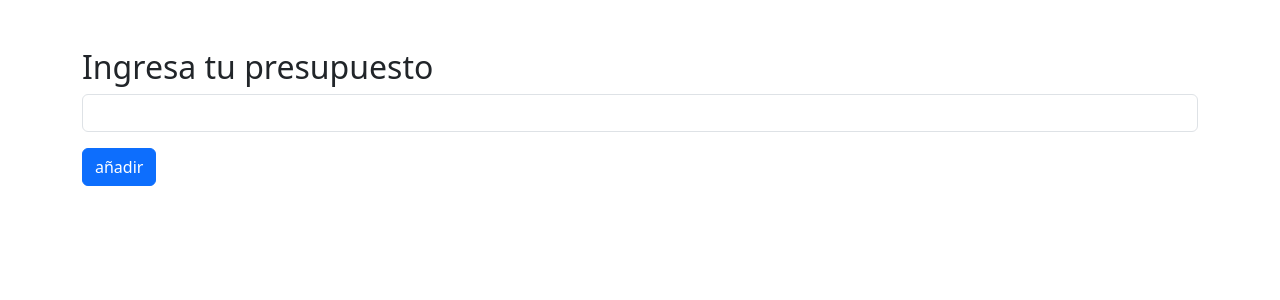
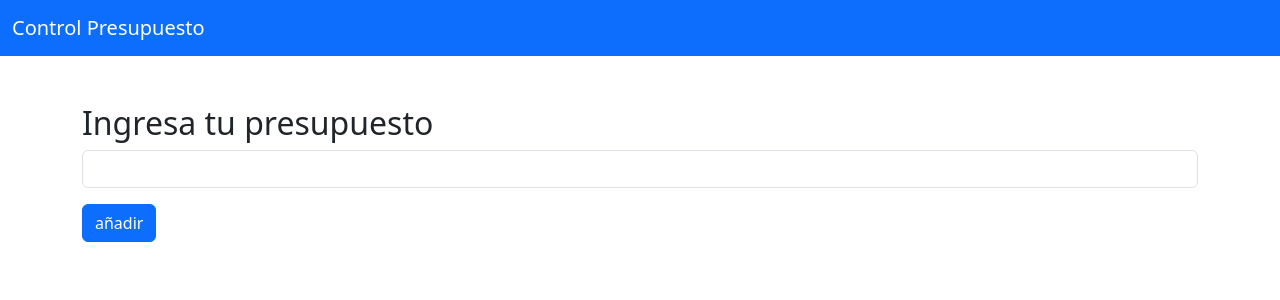
Before and after one commit to homeroxis/control-gastos-react, a React (Create React App) app: page / in a window 1280 px wide. Shown: the top 300 px of the page. Built offline with nearby package versions, Linux system fonts and the light colour scheme.

Commit message:
5 files modified

```diff
--- a/App.tsx
+++ b/App.tsx
@@ -101,6 +101,7 @@ export const App = () => {
           setModal={setModal}
           guardarGasto={guardarGasto}
           gastoEditar={gastoEditar}
+          setGastoEditar={setGastoEditar}
         />
       )}
     </div>
--- a/index.tsx
+++ b/index.tsx
@@ -9,8 +9,17 @@ const root = createRoot(rootElement);
 
 root.render(
   <StrictMode>
-    <div className="container">
-      <App />
+    <div>
+      <nav className="navbar bg-primary" data-bs-theme="dark">
+        <div className="container-fluid">
+          <a className="navbar-brand" href="#">
+            Control Presupuesto
+          </a>
+        </div>
+      </nav>
+      <div className="container">
+        <App />
+      </div>
     </div>
   </StrictMode>
 );
--- a/package.json
+++ b/package.json
@@ -3,6 +3,7 @@
   "version": "0.0.0",
   "private": true,
   "dependencies": {
+    "@heroicons/react": "^2.0.18",
     "@types/react": "^18.0.8",
     "@types/react-dom": "^18.0.2",
     "prop-types": "^15.8.1",
--- a/style.css
+++ b/style.css
@@ -4,7 +4,7 @@
   left: 0;
   width: 100vw;
   height: 100vh;
-  background-color: rgba(0, 0, 0, 0.4);
+  background-color: rgba(0, 0, 0, 0.6);
   z-index: 9999;
   display: flex;
   justify-content: center;
--- a/ui/Modal.tsx
+++ b/ui/Modal.tsx
@@ -8,9 +8,15 @@ interface Props {
   setModal: React.Dispatch<React.SetStateAction<boolean>>;
   guardarGasto: (args: gastoProps) => void;
   gastoEditar: any;
+  setGastoEditar: any;
 }
 
-export const Modal = ({ setModal, guardarGasto, gastoEditar }: Props) => {
+export const Modal = ({
+  setModal,
+  guardarGasto,
+  gastoEditar,
+  setGastoEditar,
+}: Props) => {
   const [mensaje, setMensaje] = useState('');
 
   const {
@@ -64,6 +70,7 @@ export const Modal = ({ setModal, guardarGasto, gastoEditar }: Props) => {
 
   const cerrarModal = () => {
     setModal(false);
+    setGastoEditar({});
   };
 
   return (
```
